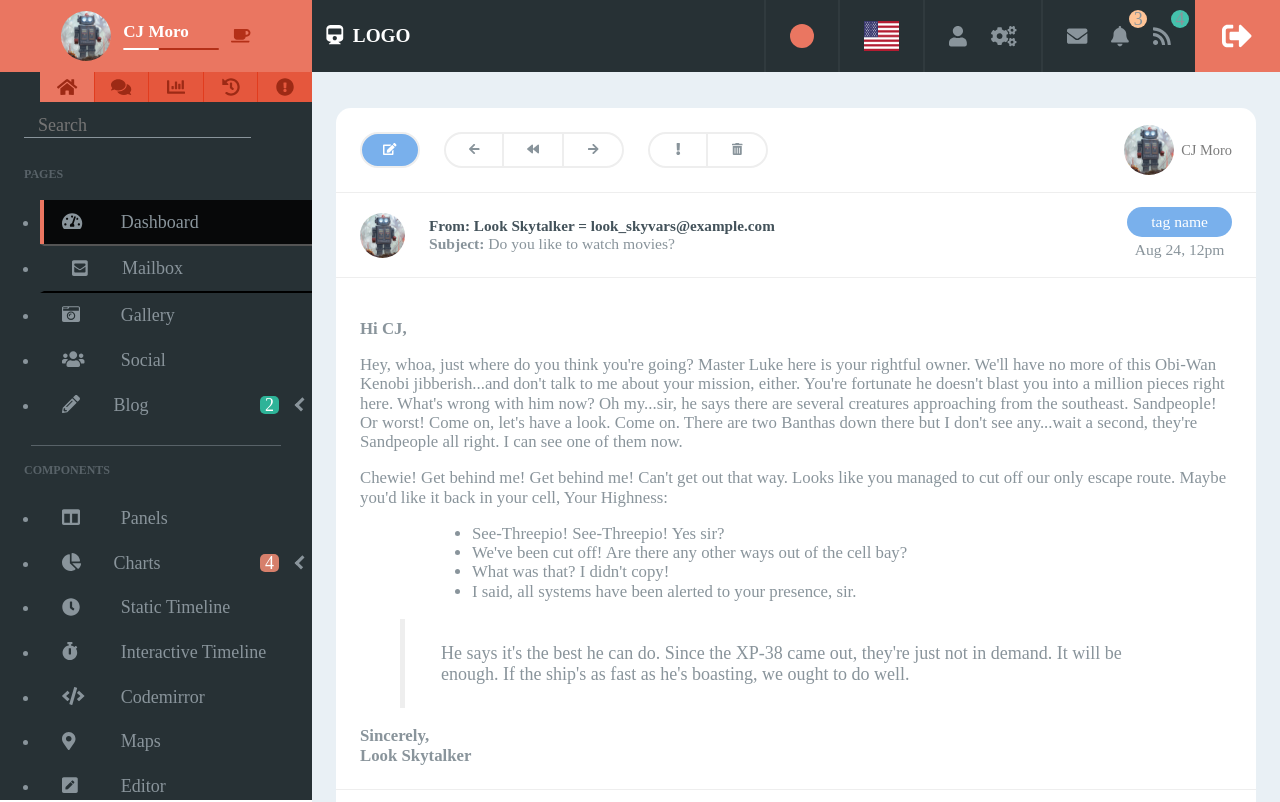
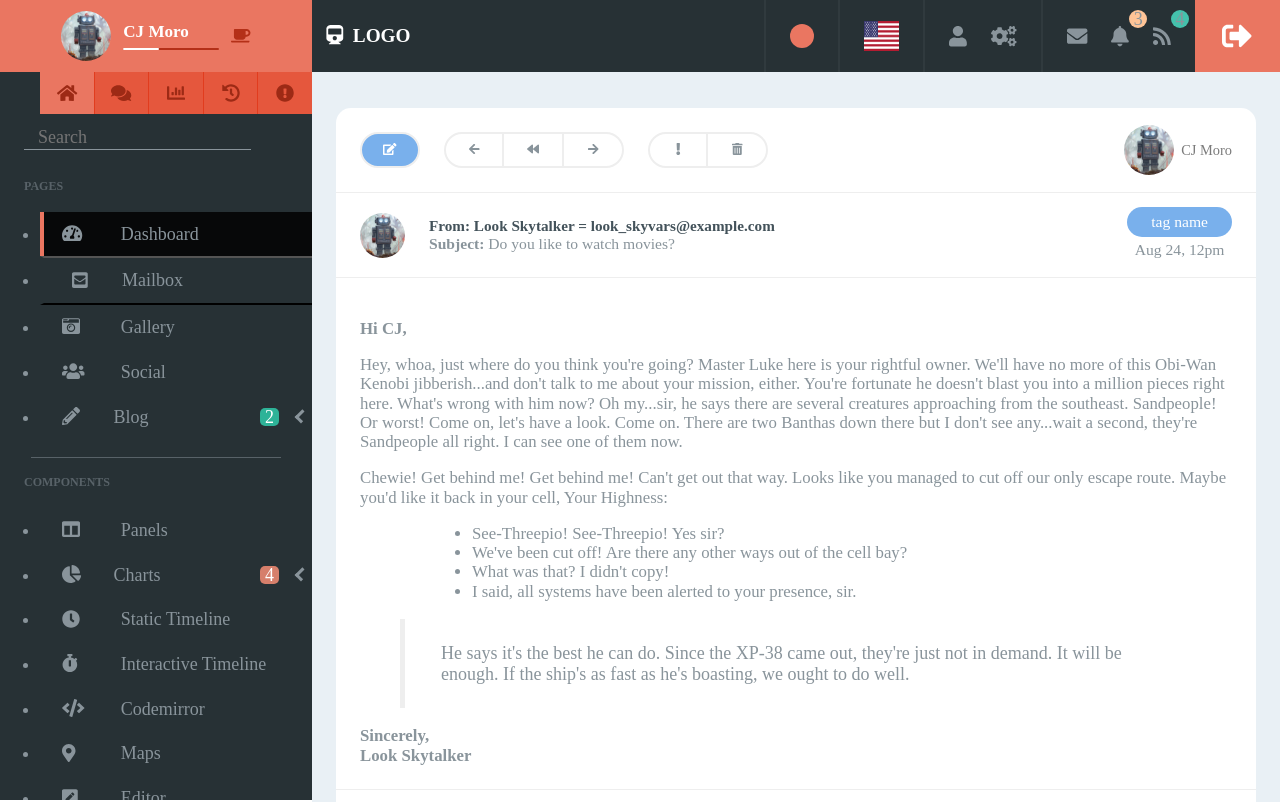
Before and after one commit to serCJm/react-admin-dashboard, a React (Create React App) app: page /mail in a window 1280 px wide. Shown: the top 802 px of the page. Built offline with nearby package versions, Linux system fonts and the light colour scheme.

Commit message:
Change sidemenu options button height

```diff
--- a/src/index.css
+++ b/src/index.css
@@ -684,7 +684,7 @@ input, textarea {
     justify-content: space-between;
     align-items: center;
     margin: 0;
-    height: 2.5rem;
+    height: 3.5rem;
     cursor: pointer; }
     .side-menu .menuOptions .menuOption {
       height: 100%;
--- a/src/sass/modules/_sidemenu.sass
+++ b/src/sass/modules/_sidemenu.sass
@@ -61,7 +61,7 @@
         justify-content: space-between
         align-items: center
         margin: 0
-        height: 2.5rem
+        height: 3.5rem
         cursor: pointer
         .menuOption
             height: 100%
```
